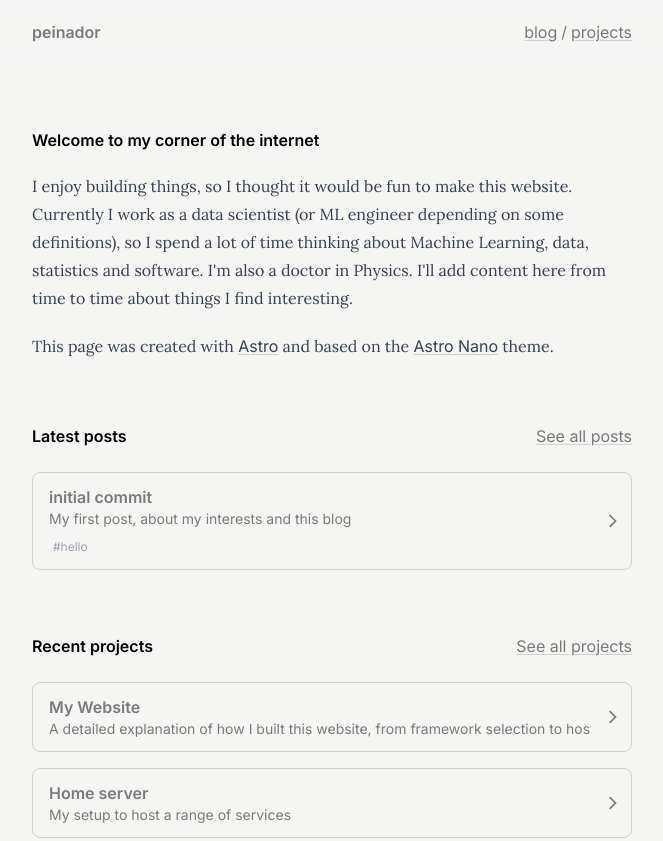
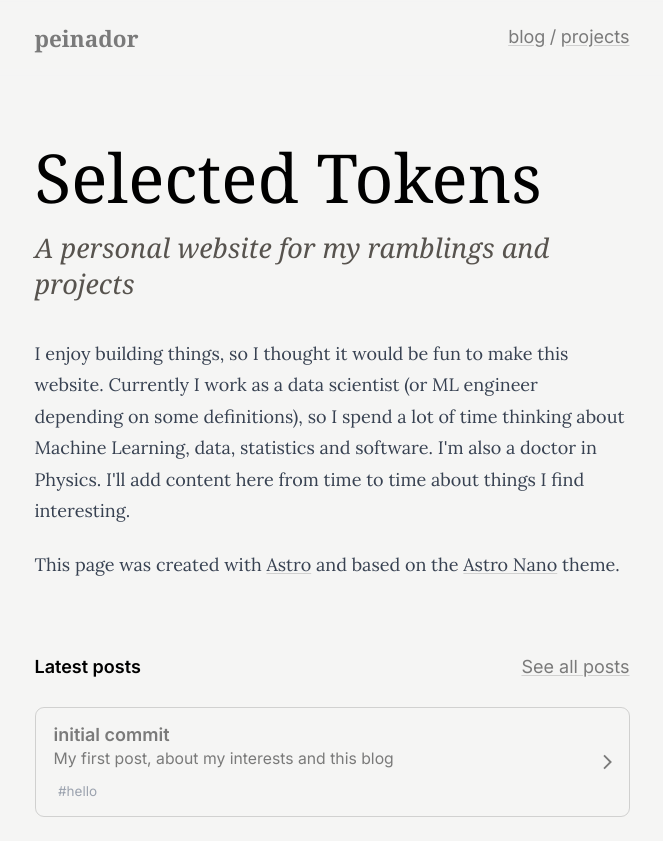
Before and after one commit to peinador/peinador-web, an Astro site: page / in a window 1280 px wide. Shown: the top 841 px of the page, without its empty margins (308-971 px from the left). Built offline with nearby package versions, Linux system fonts and the light colour scheme; Astro itself is replaced by a stand-in of ours; some packages are replaced by stand-ins of ours; a web font is replaced by a local one.

Commit message:
Add frauces font

```diff
--- a/package.json
+++ b/package.json
@@ -23,6 +23,8 @@
     "@astrojs/sitemap": "^3.1.1",
     "@astrojs/tailwind": "^5.1.0",
     "@beoe/rehype-mermaid": "^0.4.2",
+    "@fontsource-variable/fraunces": "^5.2.6",
+    "@fontsource/fraunces": "^5.2.6",
     "@fontsource/inter": "^5.0.17",
     "@fontsource/lora": "^5.0.16",
     "@tailwindcss/typography": "^0.5.10",
--- a/src/components/Head.astro
+++ b/src/components/Head.astro
@@ -1,9 +1,12 @@
 ---
 import "../styles/global.css";
+import "../styles/fonts.css";
 import "@fontsource/inter/latin-400.css";
 import "@fontsource/inter/latin-600.css";
 import "@fontsource/lora/400.css";
 import "@fontsource/lora/600.css";
+import "@fontsource-variable/fraunces/full.css";
+import "@fontsource-variable/fraunces/full-italic.css";
 import inter400 from "@fontsource/inter/files/inter-latin-400-normal.woff2";
 import inter600 from "@fontsource/inter/files/inter-latin-600-normal.woff2";
 import lora400 from "@fontsource/lora/files/lora-latin-400-normal.woff2";
--- a/src/components/Header.astro
+++ b/src/components/Header.astro
@@ -8,7 +8,7 @@ import { SITE } from "@consts";
   <Container>
     <div class="flex flex-wrap gap-y-2 justify-between">
       <Link href="/" underline={false}>
-        <div class="font-semibold">
+        <div class="font-display-bold text-xl">
           {SITE.NAME}
         </div>
       </Link>
--- a/src/pages/blog/[...slug].astro
+++ b/src/pages/blog/[...slug].astro
@@ -46,7 +46,7 @@ const { Content } = await post.render();
           {readingTime(post.body)}
         </div>
       </div>
-      <div class="animate text-2xl font-semibold text-black dark:text-white">
+      <div class="animate text-6xl font-display-light text-black dark:text-white">
         {post.data.title}
       </div>
     </div>
--- a/src/pages/index.astro
+++ b/src/pages/index.astro
@@ -32,10 +32,16 @@ const projects = (await getCollection("projects"))
 
 <PageLayout title={HOME.TITLE} description={HOME.DESCRIPTION}>
   <Container>
-    <h3 class="animate font-semibold text-black dark:text-white">
-      Welcome to my corner of the internet
-    </h3>
-    <div class="space-y-16">
+    <h1 class="animate text-6xl font-display-light text-black dark:text-white">
+      Selected Tokens
+    </h1>
+    <div class="mt-4">
+      <h2 class="animate text-2xl font-display-italic font-light text-stone-600 dark:text-stone-400">
+        A personal website for my ramblings and projects
+      </h2>
+    </div>
+
+    <div class="mt-8 space-y-16">
       <section>
         <article class="space-y-4">
           <p class="animate">
--- a/src/pages/projects/[...slug].astro
+++ b/src/pages/projects/[...slug].astro
@@ -39,7 +39,7 @@ const { Content } = await project.render();
           {readingTime(project.body)}
         </div>
       </div>
-      <div class="animate text-2xl font-semibold text-black dark:text-white">
+      <div class="animate text-6xl font-display-light text-black dark:text-white">
         {project.data.title}
       </div>
       {(project.data.demoURL || project.data.repoURL) && (
--- /dev/null
+++ b/src/styles/fonts.css
@@ -0,0 +1,20 @@
+.font-display-bold {
+  @apply font-display;
+  font-weight: 600;
+  font-variation-settings: "WONK" 1;
+  font-optical-sizing: auto;
+}
+
+.font-display-light {
+  @apply font-display;
+  font-weight: 200;
+  font-variation-settings: "WONK" 1;
+  font-optical-sizing: auto;
+}
+
+.font-display-italic {
+  @apply font-display;
+  font-style: italic;
+  font-variation-settings: "WONK" 1 "SOFT" 50;
+  font-optical-sizing: auto;
+}
--- a/src/styles/global.css
+++ b/src/styles/global.css
@@ -5,6 +5,7 @@
 html {
   overflow-y: scroll;
   color-scheme: light;
+  font-size: 18px;
 }
 
 html.dark {
@@ -39,14 +40,15 @@ footer {
 
 article {
   @apply max-w-full prose dark:prose-invert prose-img:mx-auto prose-img:my-auto;
-  @apply prose-headings:font-semibold prose-p:font-serif;
-  @apply prose-ul:font-serif prose-ol:font-serif prose-li:font-serif;
+  @apply font-serif;
+  @apply prose-headings:font-sans prose-p:font-serif;
+  @apply prose-blockquote:font-serif prose-strong:font-serif prose-em:font-serif;
   @apply prose-headings:text-black prose-headings:dark:text-white;
 }
 
 @layer utilities {
   article a {
-    @apply font-sans text-current underline underline-offset-2;
+    @apply font-serif text-current underline underline-offset-2;
     @apply decoration-black/15 dark:decoration-white/30;
     @apply transition-colors duration-300 ease-in-out;
   }
--- a/tailwind.config.mjs
+++ b/tailwind.config.mjs
@@ -11,7 +11,8 @@ export default {
     extend: {
       fontFamily: {
         sans: ["Inter", ...defaultTheme.fontFamily.sans],
-        serif: ["Lora", ...defaultTheme.fontFamily.serif],
+        serif: ["Fraunces Variable", "Lora", ...defaultTheme.fontFamily.serif],
+        display: ["Fraunces Variable", ...defaultTheme.fontFamily.serif],
       },
     },
   },
```
Also changed, not shown: src/content/projects/home_server/index.md (+1 -1 lines), pnpm-lock.yaml, 1 other file.
